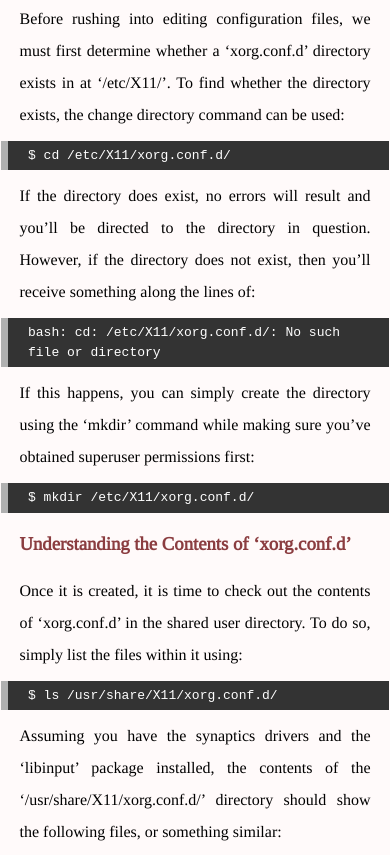
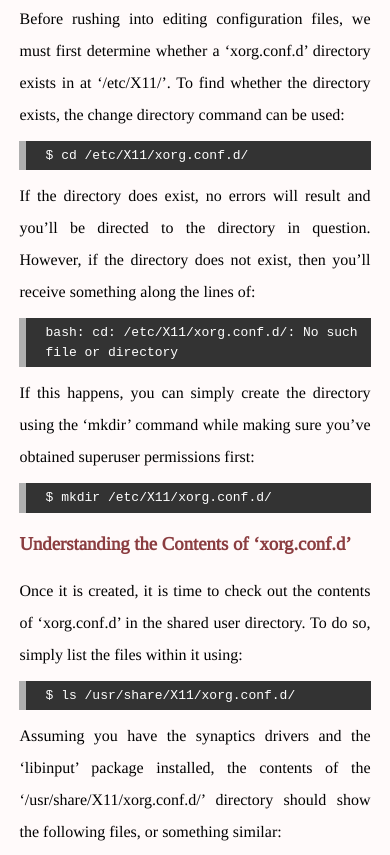
Before and after one commit to baselkorj/suddendefrag.github.io, a plain HTML site: page articles/entries/synaptics_manual_configure/index.html in a window 390 px wide. Shown: the part 823-1678 px from the top of the page. Drawn offline with Linux system fonts and the light colour scheme; a web font is replaced by a local one.

Commit message:
fixed terminal and code margins on mobile

```diff
--- a/styles.css
+++ b/styles.css
@@ -268,8 +268,12 @@ p.footer {
 /* End of Footer */
 
 @media only screen and (max-width: 600px) {
-	h2, h3, p, img, figcaption, code, terminal {
+	h2, h3, p, img, figcaption {
 		width: 90vw;
+	}
+
+	code, terminal {
+		width: 81vw;
 	}
 
 	hr.sub {
```
